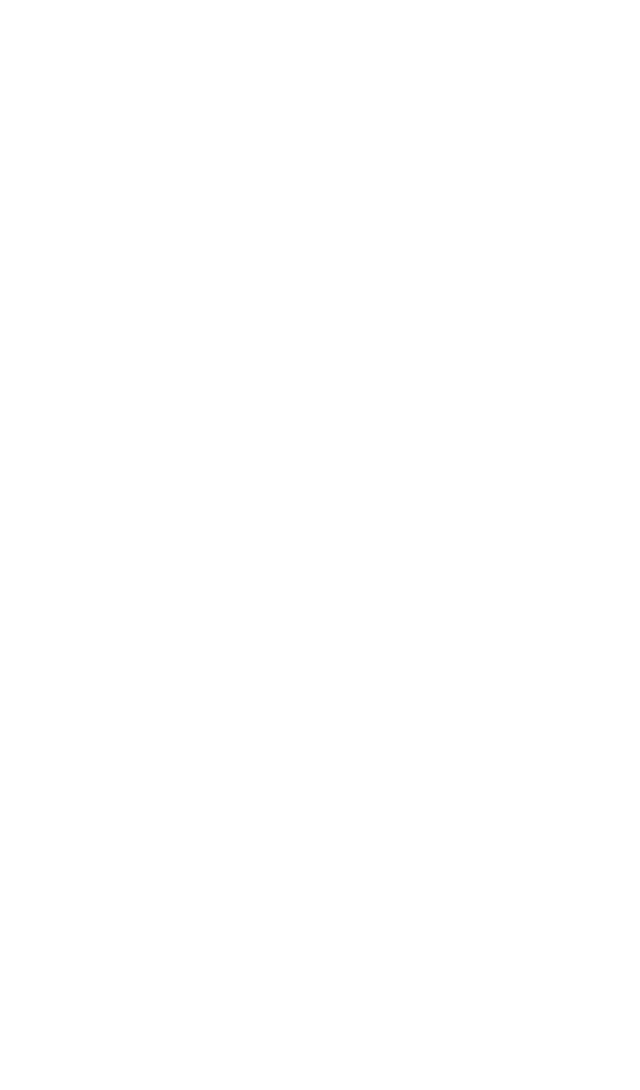
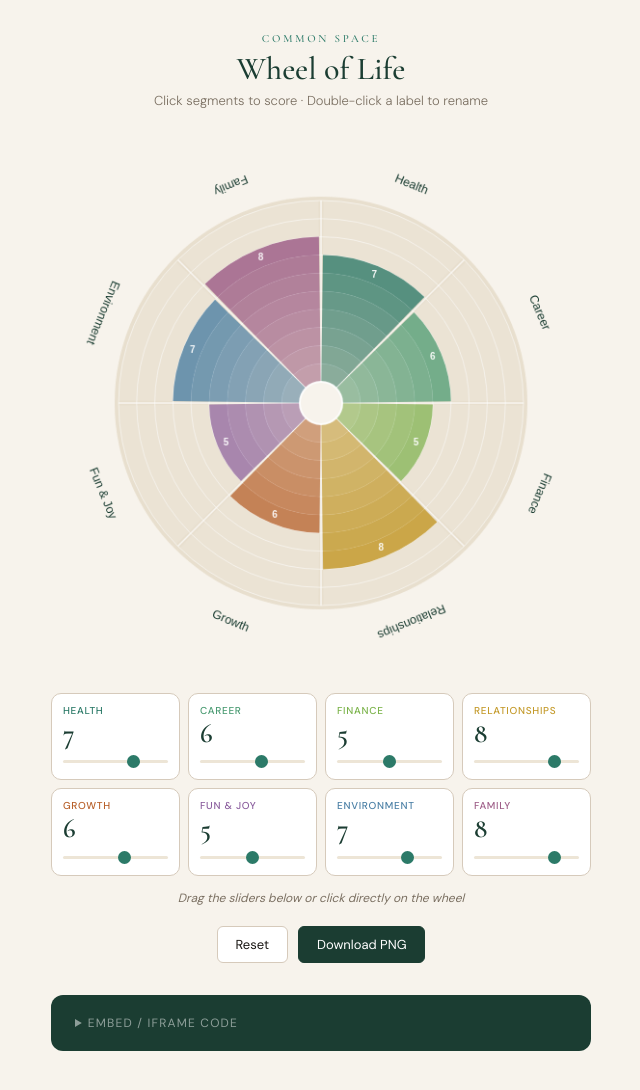
Before and after one commit to andrewatter-Common-Space-Project/wheel-of-life, a plain HTML site: page index.html in a window 1280 px wide. Shown: the whole page, without its empty margins (319-959 px from the left). Before the commit the page ends 800 px from the top, so only its background shows below. Drawn offline with nearby package versions, Linux system fonts and the light colour scheme.

Commit message:
Update index.html

```diff
--- a/index.html
+++ b/index.html
@@ -1,210 +1,554 @@
+<!DOCTYPE html>
+<html lang="en">
+<head>
+<meta charset="UTF-8">
+<meta name="viewport" content="width=device-width, initial-scale=1.0">
+<title>Wheel of Life — Common Space</title>
+<link href="https://fonts.googleapis.com/css2?family=Cormorant+Garamond:ital,wght@0,400;0,500;0,600;1,400&family=DM+Sans:wght@300;400;500&display=swap" rel="stylesheet">
+<style>
+*{margin:0;padding:0;box-sizing:border-box}
+:root{
+  --bg:#F7F3EC;
+  --surface:#EDE5D6;
+  --primary:#1B3D32;
+  --teal:#2C7A68;
+  --gold:#B8782A;
+  --text:#1A1714;
+  --muted:#7A6F61;
+  --border:#D6CABB;
+}
+body{
+  font-family:'DM Sans',sans-serif;
+  background:var(--bg);
+  color:var(--text);
+  min-height:100vh;
+  display:flex;
+  flex-direction:column;
+  align-items:center;
+  padding:2rem 1rem 3rem;
+}
+header{text-align:center;margin-bottom:1.5rem}
+.wordmark{
+  font-family:'Cormorant Garamond',serif;
+  font-size:11px;
+  font-weight:500;
+  letter-spacing:0.25em;
+  text-transform:uppercase;
+  color:var(--teal);
+  margin-bottom:0.4rem;
+}
+h1{
+  font-family:'Cormorant Garamond',serif;
+  font-size:2rem;
+  font-weight:500;
+  color:var(--primary);
+  line-height:1.1;
+}
+.subtitle{
+  font-size:13px;
+  color:var(--muted);
+  margin-top:0.35rem;
+  font-weight:300;
+}
+.canvas-wrap{
+  position:relative;
+  width:min(540px,calc(100vw - 2rem));
+}
+canvas{
+  width:100%;
+  height:auto;
+  display:block;
+  cursor:pointer;
+}
+.tooltip{
+  position:absolute;
+  background:var(--primary);
+  color:#fff;
+  font-size:12px;
+  padding:5px 10px;
+  border-radius:5px;
+  pointer-events:none;
+  opacity:0;
+  transition:opacity 0.15s;
+  white-space:nowrap;
+  transform:translate(-50%,-100%);
+  margin-top:-6px;
+}
+.tooltip.visible{opacity:1}
+.cards{
+  display:grid;
+  grid-template-columns:repeat(4,minmax(0,1fr));
+  gap:8px;
+  width:min(540px,calc(100vw - 2rem));
+  margin-top:1.25rem;
+}
+.card{
+  background:#fff;
+  border:1px solid var(--border);
+  border-radius:10px;
+  padding:10px 11px 11px;
+  transition:border-color 0.2s;
+}
+.card:hover{border-color:var(--teal)}
+.card-name{
+  font-size:10px;
+  text-transform:uppercase;
+  letter-spacing:0.07em;
+  font-weight:500;
+  white-space:nowrap;
+  overflow:hidden;
+  text-overflow:ellipsis;
+  margin-bottom:3px;
+}
+.card-score{
+  font-family:'Cormorant Garamond',serif;
+  font-size:1.7rem;
+  font-weight:600;
+  color:var(--primary);
+  line-height:1;
+}
+.card-track{
+  height:3px;
+  background:var(--surface);
+  border-radius:2px;
+  margin-top:6px;
+  overflow:hidden;
+}
+.card-fill{
+  height:100%;
+  border-radius:2px;
+  transition:width 0.3s;
+}
+input[type=range]{
+  width:100%;
+  -webkit-appearance:none;
+  height:3px;
+  background:var(--surface);
+  border-radius:2px;
+  outline:none;
+  margin-top:5px;
+  cursor:pointer;
+}
+input[type=range]::-webkit-slider-thumb{
+  -webkit-appearance:none;
+  width:13px;height:13px;
+  border-radius:50%;
+  background:var(--teal);
+  cursor:pointer;
+}
+input[type=range]::-moz-range-thumb{
+  width:13px;height:13px;
+  border-radius:50%;
+  background:var(--teal);
+  border:none;
+  cursor:pointer;
+}
+.hint{
+  font-size:12px;
+  color:var(--muted);
+  margin-top:0.9rem;
+  text-align:center;
+  font-style:italic;
+}
+.actions{
+  display:flex;
+  gap:10px;
+  margin-top:1.25rem;
+}
+.btn{
+  padding:9px 18px;
+  border-radius:6px;
+  font-family:'DM Sans',sans-serif;
+  font-size:13px;
+  font-weight:400;
+  cursor:pointer;
+  transition:all 0.18s;
+  border:1px solid var(--border);
+  background:#fff;
+  color:var(--text);
+}
+.btn:hover{background:var(--surface)}
+.btn-dark{
+  background:var(--primary);
+  color:#fff;
+  border-color:var(--primary);
+}
+.btn-dark:hover{background:var(--teal);border-color:var(--teal)}
+.embed-panel{
+  margin-top:2rem;
+  width:min(540px,calc(100vw - 2rem));
+  background:var(--primary);
+  border-radius:12px;
+  padding:1.25rem 1.5rem;
+}
+.embed-panel details summary{
+  font-size:12px;
+  letter-spacing:0.1em;
+  text-transform:uppercase;
+  color:rgba(255,255,255,0.5);
+  cursor:pointer;
+  user-select:none;
+}
+.embed-panel details[open] summary{margin-bottom:10px}
+.embed-code{
+  font-family:monospace;
+  font-size:11px;
+  color:#a8dcd0;
+  word-break:break-all;
+  line-height:1.7;
+  background:rgba(0,0,0,0.2);
+  border-radius:6px;
+  padding:10px 12px;
+  margin-top:8px;
+}
+.copy-btn{
+  background:rgba(255,255,255,0.1);
+  color:rgba(255,255,255,0.7);
+  border:none;
+  border-radius:4px;
+  font-size:11px;
+  padding:4px 10px;
+  cursor:pointer;
+  margin-top:8px;
+  transition:background 0.15s;
+}
+.copy-btn:hover{background:rgba(255,255,255,0.2)}
+</style>
+</head>
+<body>
+
+<header>
+  <div class="wordmark">Common Space</div>
+  <h1>Wheel of Life</h1>
+  <p class="subtitle">Click segments to score · Double-click a label to rename</p>
+</header>
+
+<div class="canvas-wrap" id="canvasWrap">
+  <canvas id="wheel" width="560" height="560"></canvas>
+  <div class="tooltip" id="tooltip"></div>
+</div>
+
+<div class="cards" id="cards"></div>
+
+<p class="hint">Drag the sliders below or click directly on the wheel</p>
+
+<div class="actions">
+  <button class="btn" onclick="resetAll()">Reset</button>
+  <button class="btn btn-dark" onclick="saveImg()">Download PNG</button>
+</div>
+
+<div class="embed-panel">
+  <details>
+    <summary>Embed / iframe code</summary>
+    <p style="font-size:12px;color:rgba(255,255,255,0.6);margin-bottom:6px">
+      Host this file on your server or GitHub Pages, then paste the URL into the <code style="color:#a8dcd0">src</code> below.
+    </p>
+    <div class="embed-code" id="embedCode">&lt;iframe
+  src="YOUR_HOSTED_URL_HERE"
+  width="600"
+  height="820"
+  frameborder="0"
+  style="border-radius:12px;overflow:hidden"&gt;
+&lt;/iframe&gt;</div>
+    <button class="copy-btn" onclick="copyEmbed()">Copy code</button>
+  </details>
+</div>
+
 <script>
-(function(){
-var CSS=`
-#cs-wol-wrap{font-family:'DM Sans',sans-serif;max-width:560px;margin:0 auto;padding:1.5rem 0 2rem;background:#F7F3EC;border-radius:16px;padding:2rem 1.5rem}
-#cs-wol-wrap *{box-sizing:border-box;margin:0;padding:0}
-.cs-head{text-align:center;margin-bottom:1.25rem}
-.cs-wordmark{font-size:10px;letter-spacing:0.25em;text-transform:uppercase;color:#2C7A68;margin-bottom:4px;font-weight:500}
-.cs-title{font-family:'Cormorant Garamond',serif;font-size:1.8rem;font-weight:500;color:#1B3D32}
-.cs-sub{font-size:12px;color:#7A6F61;margin-top:4px;font-style:italic}
-.cs-canvas-wrap{position:relative;width:100%;max-width:480px;margin:0 auto}
-#cs-wol-canvas{width:100%;height:auto;display:block;cursor:pointer;border-radius:50%}
-.cs-tip{position:absolute;background:#1B3D32;color:#fff;font-size:11px;padding:4px 9px;border-radius:5px;pointer-events:none;opacity:0;transition:opacity .15s;white-space:nowrap;transform:translate(-50%,-115%)}
-.cs-tip.on{opacity:1}
-.cs-cards{display:grid;grid-template-columns:repeat(4,minmax(0,1fr));gap:7px;margin-top:1rem}
-.cs-card{background:#fff;border:1px solid #D6CABB;border-radius:9px;padding:9px 10px 10px}
-.cs-cname{font-size:9px;text-transform:uppercase;letter-spacing:.07em;font-weight:500;white-space:nowrap;overflow:hidden;text-overflow:ellipsis;margin-bottom:2px}
-.cs-cscore{font-family:'Cormorant Garamond',serif;font-size:1.5rem;font-weight:600;color:#1B3D32;line-height:1}
-.cs-cslider{width:100%;-webkit-appearance:none;height:3px;background:#EDE5D6;border-radius:2px;outline:none;margin-top:5px;cursor:pointer}
-.cs-cslider::-webkit-slider-thumb{-webkit-appearance:none;width:12px;height:12px;border-radius:50%;background:#2C7A68;cursor:pointer}
-.cs-cslider::-moz-range-thumb{width:12px;height:12px;border-radius:50%;background:#2C7A68;border:none;cursor:pointer}
-.cs-hint{font-size:11px;color:#7A6F61;text-align:center;margin-top:.75rem;font-style:italic}
-.cs-actions{display:flex;gap:8px;justify-content:center;margin-top:1rem}
-.cs-btn{padding:8px 16px;border-radius:6px;font-family:'DM Sans',sans-serif;font-size:12px;cursor:pointer;transition:all .18s;border:1px solid #D6CABB;background:#fff;color:#1A1714}
-.cs-btn:hover{background:#EDE5D6}
-.cs-btn-dark{background:#1B3D32;color:#fff;border-color:#1B3D32}
-.cs-btn-dark:hover{background:#2C7A68;border-color:#2C7A68}
-`;
-
-var COLORS=['#2C7A68','#4A9B72','#7BB34A','#C49A2A','#B8602A','#8B5E9E','#4A7FA5','#9E5E88'];
-var CATS=[
-  {name:'Health',score:7},{name:'Career',score:6},
-  {name:'Finance',score:5},{name:'Relationships',score:8},
-  {name:'Growth',score:6},{name:'Fun & Joy',score:5},
-  {name:'Environment',score:7},{name:'Family',score:8}
+const COLORS = [
+  '#2C7A68','#4A9B72','#7BB34A','#C49A2A',
+  '#B8602A','#8B5E9E','#4A7FA5','#9E5E88'
 ];
 
-// Inject Google Fonts
-if(!document.getElementById('cs-wol-fonts')){
-  var lnk=document.createElement('link');
-  lnk.id='cs-wol-fonts';
-  lnk.rel='stylesheet';
-  lnk.href='https://fonts.googleapis.com/css2?family=Cormorant+Garamond:wght@500;600&family=DM+Sans:wght@300;400;500&display=swap';
-  document.head.appendChild(lnk);
+const DEFAULT = [
+  {name:'Health',     score:7},
+  {name:'Career',     score:6},
+  {name:'Finance',    score:5},
+  {name:'Relationships',score:8},
+  {name:'Growth',     score:6},
+  {name:'Fun & Joy',  score:5},
+  {name:'Environment',score:7},
+  {name:'Family',     score:8},
+];
+
+let cats = DEFAULT.map(c=>({...c}));
+let hoverSeg=-1, hoverRing=-1;
+
+const cv  = document.getElementById('wheel');
+const ctx = cv.getContext('2d');
+const SZ=560, CX=280, CY=280;
+const RINGS=10, N=8;
+const OR=210, IR=22, LR=245;
+const SLICE=(Math.PI*2)/N;
+const GAP=0.025;
+
+function rgba(hex,a){
+  const r=parseInt(hex.slice(1,3),16),
+        g=parseInt(hex.slice(3,5),16),
+        b=parseInt(hex.slice(5,7),16);
+  return `rgba(${r},${g},${b},${a})`;
 }
 
-// Inject CSS
-if(!document.getElementById('cs-wol-style')){
-  var st=document.createElement('style');
-  st.id='cs-wol-style';
-  st.textContent=CSS;
-  document.head.appendChild(st);
+function segAngles(i){
+  const base=i*SLICE-Math.PI/2;
+  return {s:base+GAP/2, e:base+SLICE-GAP/2};
 }
-
-// Build HTML
-var wrap=document.createElement('div');
-wrap.id='cs-wol-wrap';
-wrap.innerHTML=`
-<div class="cs-head">
-  <div class="cs-wordmark">Common Space</div>
-  <div class="cs-title">Wheel of Life</div>
-  <div class="cs-sub">Click segments to score &middot; Double-click a label to rename</div>
-</div>
-<div class="cs-canvas-wrap">
-  <canvas id="cs-wol-canvas" width="520" height="520"></canvas>
-  <div class="cs-tip" id="cs-tip"></div>
-</div>
-<div class="cs-cards" id="cs-cards"></div>
-<p class="cs-hint">Drag sliders or click the wheel to update your scores</p>
-<div class="cs-actions">
-  <button class="cs-btn" id="cs-reset">Reset</button>
-  <button class="cs-btn cs-btn-dark" id="cs-save">Download PNG</button>
-</div>
-`;
-
-// Insert after the current script tag
-var scripts=document.getElementsByTagName('script');
-var me=scripts[scripts.length-1];
-me.parentNode.insertBefore(wrap,me.nextSibling);
-
-// Draw
-var cv=document.getElementById('cs-wol-canvas');
-var ctx=cv.getContext('2d');
-var SZ=520,CX=260,CY=260,RINGS=10,N=8;
-var OR=192,IR=20,LR=228,SLICE=Math.PI*2/N,GAP=0.025;
-var hSeg=-1,hRing=-1;
-
-function rgba(h,a){
-  var r=parseInt(h.slice(1,3),16),g=parseInt(h.slice(3,5),16),b=parseInt(h.slice(5,7),16);
-  return 'rgba('+r+','+g+','+b+','+a+')';
-}
-function segA(i){var b=i*SLICE-Math.PI/2;return{s:b+GAP/2,e:b+SLICE-GAP/2};}
 
 function draw(){
   ctx.clearRect(0,0,SZ,SZ);
-  ctx.beginPath();ctx.arc(CX,CY,OR+4,0,Math.PI*2);
-  ctx.fillStyle='#E8DFCE';ctx.fill();
-  for(var r=1;r<=RINGS;r++){
-    ctx.beginPath();ctx.arc(CX,CY,IR+(OR-IR)*(r/RINGS),0,Math.PI*2);
-    ctx.strokeStyle='rgba(255,255,255,0.55)';ctx.lineWidth=1;ctx.stroke();
+
+  // Outer disc background
+  ctx.beginPath();
+  ctx.arc(CX,CY,OR+4,0,Math.PI*2);
+  ctx.fillStyle='#E8DFCE';
+  ctx.fill();
+
+  // Concentric ring guides
+  for(let r=1;r<=RINGS;r++){
+    const rad=IR+(OR-IR)*(r/RINGS);
+    ctx.beginPath();
+    ctx.arc(CX,CY,rad,0,Math.PI*2);
+    ctx.strokeStyle='rgba(255,255,255,0.55)';
+    ctx.lineWidth=1;
+    ctx.stroke();
   }
-  for(var i=0;i<N;i++){
-    var a=i*SLICE-Math.PI/2;
+
+  // Segment divider lines
+  for(let i=0;i<N;i++){
+    const a=i*SLICE-Math.PI/2;
     ctx.beginPath();
-    ctx.moveTo(CX+Math.cos(a)*IR,CY+Math.sin(a)*IR);
-    ctx.lineTo(CX+Math.cos(a)*OR,CY+Math.sin(a)*OR);
-    ctx.strokeStyle='rgba(255,255,255,0.7)';ctx.lineWidth=1.5;ctx.stroke();
+    ctx.moveTo(CX+Math.cos(a)*IR, CY+Math.sin(a)*IR);
+    ctx.lineTo(CX+Math.cos(a)*OR, CY+Math.sin(a)*OR);
+    ctx.strokeStyle='rgba(255,255,255,0.7)';
+    ctx.lineWidth=1.5;
+    ctx.stroke();
   }
-  for(var i=0;i<N;i++){
-    var sa=segA(i),sc=CATS[i].score,co=COLORS[i];
-    for(var r=0;r<RINGS;r++){
-      var r1=IR+(OR-IR)*(r/RINGS),r2=IR+(OR-IR)*((r+1)/RINGS);
-      ctx.beginPath();ctx.arc(CX,CY,r2,sa.s,sa.e);ctx.arc(CX,CY,r1,sa.e,sa.s,true);ctx.closePath();
-      var filled=(r<sc),isHov=(hSeg===i&&hRing===r);
-      ctx.fillStyle=filled?rgba(co,0.5+(r/RINGS)*0.45):(isHov?rgba(co,0.22):'rgba(255,255,255,0.12)');
+
+  // Fill segments ring by ring
+  for(let i=0;i<N;i++){
+    const {s,e}=segAngles(i);
+    const score=cats[i].score;
+    const col=COLORS[i];
+
+    for(let r=0;r<RINGS;r++){
+      const r1=IR+(OR-IR)*(r/RINGS);
+      const r2=IR+(OR-IR)*((r+1)/RINGS);
+      const filled=(r<score);
+      const isHov=(hoverSeg===i && hoverRing===r);
+
+      ctx.beginPath();
+      ctx.arc(CX,CY,r2,s,e);
+      ctx.arc(CX,CY,r1,e,s,true);
+      ctx.closePath();
+
+      if(filled){
+        const t=r/RINGS;
+        ctx.fillStyle=rgba(col,0.5+t*0.45);
+      } else {
+        ctx.fillStyle=isHov ? rgba(col,0.22) : 'rgba(255,255,255,0.12)';
+      }
       ctx.fill();
+
+      if(isHov && !filled){
+        ctx.strokeStyle=rgba(col,0.6);
+        ctx.lineWidth=1;
+        ctx.stroke();
+      }
     }
-    if(sc>0){
-      var mid=(sa.s+sa.e)/2,br=IR+(OR-IR)*((sc-0.5)/RINGS);
-      ctx.font='bold 9px DM Sans,sans-serif';ctx.fillStyle='rgba(255,255,255,0.92)';
-      ctx.textAlign='center';ctx.textBaseline='middle';
-      ctx.fillText(sc,CX+Math.cos(mid)*br,CY+Math.sin(mid)*br);
+
+    // Score badge inside top ring
+    if(score>0){
+      const mid=(s+e)/2;
+      const br=IR+(OR-IR)*((score-0.5)/RINGS);
+      const bx=CX+Math.cos(mid)*br;
+      const by=CY+Math.sin(mid)*br;
+      ctx.font='bold 10px DM Sans,sans-serif';
+      ctx.fillStyle='rgba(255,255,255,0.92)';
+      ctx.textAlign='center';
+      ctx.textBaseline='middle';
+      ctx.fillText(score,bx,by);
     }
   }
-  ctx.beginPath();ctx.arc(CX,CY,IR,0,Math.PI*2);
-  ctx.fillStyle='#F7F3EC';ctx.fill();
-  ctx.strokeStyle='rgba(255,255,255,0.9)';ctx.lineWidth=2;ctx.stroke();
 
-  for(var i=0;i<N;i++){
-    var sa=segA(i),mid=(sa.s+sa.e)/2;
-    var lx=CX+Math.cos(mid)*LR,ly=CY+Math.sin(mid)*LR;
-    ctx.save();ctx.translate(lx,ly);
-    var rot=mid+Math.PI/2;
-    if(mid>Math.PI/2&&mid<Math.PI*1.5)rot+=Math.PI;
+  // Center cap
+  ctx.beginPath();
+  ctx.arc(CX,CY,IR,0,Math.PI*2);
+  ctx.fillStyle='#F7F3EC';
+  ctx.fill();
+  ctx.strokeStyle='rgba(255,255,255,0.9)';
+  ctx.lineWidth=2;
+  ctx.stroke();
+
+  // Labels
+  ctx.font='500 12.5px DM Sans,sans-serif';
+  ctx.textAlign='center';
+  ctx.textBaseline='middle';
+
+  for(let i=0;i<N;i++){
+    const {s,e}=segAngles(i);
+    const mid=(s+e)/2;
+    const lx=CX+Math.cos(mid)*LR;
+    const ly=CY+Math.sin(mid)*LR;
+
+    ctx.save();
+    ctx.translate(lx,ly);
+
+    let rot=mid+Math.PI/2;
+    // Flip labels on left side so they're never upside-down
+    if(mid>Math.PI/2 && mid<Math.PI*1.5) rot+=Math.PI;
     ctx.rotate(rot);
-    ctx.font=(hSeg===i?'500':'400')+' 11.5px DM Sans,sans-serif';
-    ctx.fillStyle=hSeg===i?COLORS[i]:'#1B3D32';
-    ctx.textAlign='center';ctx.textBaseline='middle';
-    ctx.fillText(CATS[i].name,0,0);ctx.restore();
+
+    ctx.fillStyle=hoverSeg===i?COLORS[i]:'#1B3D32';
+    ctx.font=(hoverSeg===i?'500':'400')+' 12.5px DM Sans,sans-serif';
+    ctx.fillText(cats[i].name,0,0);
+    ctx.restore();
   }
 }
 
-function cxy(e){
-  var rect=cv.getBoundingClientRect(),sx=SZ/rect.width,sy=SZ/rect.height;
-  var src=e.touches?e.touches[0]:e;
-  return{x:(src.clientX-rect.left)*sx,y:(src.clientY-rect.top)*sy};
-}
-function hit(x,y){
-  var dx=x-CX,dy=y-CY,d=Math.sqrt(dx*dx+dy*dy);
-  if(d<IR||d>OR)return{seg:-1,ring:-1};
-  var a=Math.atan2(dy,dx)+Math.PI/2;
-  if(a<0)a+=Math.PI*2;
-  return{seg:Math.floor(a/SLICE)%N,ring:Math.min(Math.floor((d-IR)/(OR-IR)*RINGS),RINGS-1)};
+// ─── Interaction ─────────────────────────────────────────────────────────────
+
+function canvasXY(e){
+  const rect=cv.getBoundingClientRect();
+  const sx=SZ/rect.width, sy=SZ/rect.height;
+  const src=e.touches?e.touches[0]:e;
+  return{x:(src.clientX-rect.left)*sx, y:(src.clientY-rect.top)*sy};
 }
 
-cv.addEventListener('mousemove',function(e){
-  var p=cxy(e),h=hit(p.x,p.y),tip=document.getElementById('cs-tip');
-  if(h.seg>=0){
-    hSeg=h.seg;hRing=h.ring;
-    tip.textContent=CATS[h.seg].name+' — set to '+(h.ring+1);
-    var rect=cv.getBoundingClientRect(),f=SZ/rect.width;
-    tip.style.left=(p.x/f)+'px';tip.style.top=((p.y/f)-4)+'px';
-    tip.classList.add('on');cv.style.cursor='pointer';
+function hitTest(x,y){
+  const dx=x-CX, dy=y-CY;
+  const dist=Math.sqrt(dx*dx+dy*dy);
+  if(dist<IR||dist>OR) return{seg:-1,ring:-1};
+  let a=Math.atan2(dy,dx)+Math.PI/2;
+  if(a<0) a+=Math.PI*2;
+  const seg=Math.floor(a/SLICE)%N;
+  const ring=Math.min(Math.floor((dist-IR)/(OR-IR)*RINGS),RINGS-1);
+  return{seg,ring};
+}
+
+cv.addEventListener('mousemove',e=>{
+  const{x,y}=canvasXY(e);
+  const{seg,ring}=hitTest(x,y);
+  const tip=document.getElementById('tooltip');
+  if(seg>=0){
+    hoverSeg=seg; hoverRing=ring;
+    const score=ring+1;
+    tip.textContent=`${cats[seg].name} — set to ${score}`;
+    const rect=cv.getBoundingClientRect();
+    const frac=SZ/(rect.width);
+    tip.style.left=(x/frac)+'px';
+    tip.style.top=((y/frac)-6)+'px';
+    tip.classList.add('visible');
+    cv.style.cursor='pointer';
   } else {
-    hSeg=-1;hRing=-1;tip.classList.remove('on');cv.style.cursor='default';
+    hoverSeg=-1; hoverRing=-1;
+    tip.classList.remove('visible');
+    cv.style.cursor='default';
   }
   draw();
 });
-cv.addEventListener('mouseleave',function(){hSeg=-1;hRing=-1;document.getElementById('cs-tip').classList.remove('on');draw();});
-cv.addEventListener('click',function(e){var p=cxy(e),h=hit(p.x,p.y);if(h.seg>=0){CATS[h.seg].score=h.ring+1;sync();draw();}});
-cv.addEventListener('touchstart',function(e){e.preventDefault();var p=cxy(e),h=hit(p.x,p.y);if(h.seg>=0){CATS[h.seg].score=h.ring+1;sync();draw();}},{passive:false});
-cv.addEventListener('dblclick',function(e){
-  var p=cxy(e),dx=p.x-CX,dy=p.y-CY,d=Math.sqrt(dx*dx+dy*dy);
-  if(d>OR-8){
-    var a=Math.atan2(dy,dx)+Math.PI/2;if(a<0)a+=Math.PI*2;
-    var seg=Math.floor(a/SLICE)%N;
-    var n=prompt('Rename:',CATS[seg].name);
-    if(n&&n.trim()){CATS[seg].name=n.trim();sync();draw();}
+
+cv.addEventListener('mouseleave',()=>{
+  hoverSeg=-1; hoverRing=-1;
+  document.getElementById('tooltip').classList.remove('visible');
+  draw();
+});
+
+cv.addEventListener('click',e=>{
+  const{x,y}=canvasXY(e);
+  const{seg,ring}=hitTest(x,y);
+  if(seg>=0){
+    cats[seg].score=ring+1;
+    syncCards();
+    draw();
   }
 });
 
+cv.addEventListener('touchstart',e=>{
+  e.preventDefault();
+  const{x,y}=canvasXY(e);
+  const{seg,ring}=hitTest(x,y);
+  if(seg>=0){cats[seg].score=ring+1; syncCards(); draw();}
+},{passive:false});
+
+cv.addEventListener('dblclick',e=>{
+  const{x,y}=canvasXY(e);
+  const dx=x-CX, dy=y-CY;
+  const dist=Math.sqrt(dx*dx+dy*dy);
+  if(dist>OR-10){
+    let a=Math.atan2(dy,dx)+Math.PI/2;
+    if(a<0) a+=Math.PI*2;
+    const seg=Math.floor(a/SLICE)%N;
+    const name=prompt('Rename this area:',cats[seg].name);
+    if(name&&name.trim()){cats[seg].name=name.trim(); syncCards(); draw();}
+  }
+});
+
+// ─── Score cards ─────────────────────────────────────────────────────────────
+
 function buildCards(){
-  var el=document.getElementById('cs-cards');el.innerHTML='';
-  CATS.forEach(function(c,i){
-    var d=document.createElement('div');d.className='cs-card';d.id='csc'+i;
-    d.innerHTML='<div class="cs-cname" style="color:'+COLORS[i]+'">'+c.name+'</div>'
-      +'<div class="cs-cscore" id="csv'+i+'">'+c.score+'</div>'
-      +'<input type="range" class="cs-cslider" min="0" max="10" step="1" value="'+c.score+'" id="cssl'+i+'">';
+  const el=document.getElementById('cards');
+  el.innerHTML='';
+  cats.forEach((c,i)=>{
+    const d=document.createElement('div');
+    d.className='card';
+    d.id='card'+i;
+    d.innerHTML=`
+      <div class="card-name" style="color:${COLORS[i]}">${c.name}</div>
+      <div class="card-score" id="cv${i}">${c.score}</div>
+      <input type="range" min="0" max="10" step="1" value="${c.score}" id="sl${i}">
+    `;
     d.querySelector('input').addEventListener('input',function(){
-      CATS[i].score=+this.value;document.getElementById('csv'+i).textContent=this.value;draw();
+      cats[i].score=+this.value;
+      document.getElementById('cv'+i).textContent=this.value;
+      draw();
     });
     el.appendChild(d);
   });
 }
-function sync(){
-  CATS.forEach(function(c,i){
-    var ev=document.getElementById('csv'+i),sl=document.getElementById('cssl'+i),nm=document.querySelector('#csc'+i+' .cs-cname');
-    if(ev)ev.textContent=c.score;if(sl)sl.value=c.score;if(nm)nm.textContent=c.name;
+
+function syncCards(){
+  cats.forEach((c,i)=>{
+    const el=document.getElementById('cv'+i);
+    const sl=document.getElementById('sl'+i);
+    const nm=document.querySelector(`#card${i} .card-name`);
+    if(el) el.textContent=c.score;
+    if(sl) sl.value=c.score;
+    if(nm) nm.textContent=c.name;
   });
 }
 
-document.getElementById('cs-reset').addEventListener('click',function(){CATS.forEach(function(c){c.score=0;});sync();draw();});
-document.getElementById('cs-save').addEventListener('click',function(){
-  var t=document.createElement('canvas');t.width=SZ;t.height=SZ;
-  var tc=t.getContext('2d');tc.fillStyle='#F7F3EC';tc.fillRect(0,0,SZ,SZ);tc.drawImage(cv,0,0);
-  var a=document.createElement('a');a.download='wheel-of-life.png';a.href=t.toDataURL();a.click();
-});
+// ─── Utilities ───────────────────────────────────────────────────────────────
 
-buildCards();draw();
-})();
+function resetAll(){
+  cats.forEach(c=>c.score=0);
+  syncCards(); draw();
+}
+
+function saveImg(){
+  const tmp=document.createElement('canvas');
+  tmp.width=SZ; tmp.height=SZ;
+  const tc=tmp.getContext('2d');
+  tc.fillStyle='#F7F3EC';
+  tc.fillRect(0,0,SZ,SZ);
+  tc.drawImage(cv,0,0);
+  const a=document.createElement('a');
+  a.download='wheel-of-life-common-space.png';
+  a.href=tmp.toDataURL();
+  a.click();
+}
+
+function copyEmbed(){
+  const code=document.getElementById('embedCode').textContent;
+  navigator.clipboard.writeText(code).then(()=>{
+    const btn=document.querySelector('.copy-btn');
+    btn.textContent='Copied!';
+    setTimeout(()=>btn.textContent='Copy code',2000);
+  });
+}
+
+// ─── Init ────────────────────────────────────────────────────────────────────
+buildCards();
+draw();
 </script>
+</body>
+</html>
```
